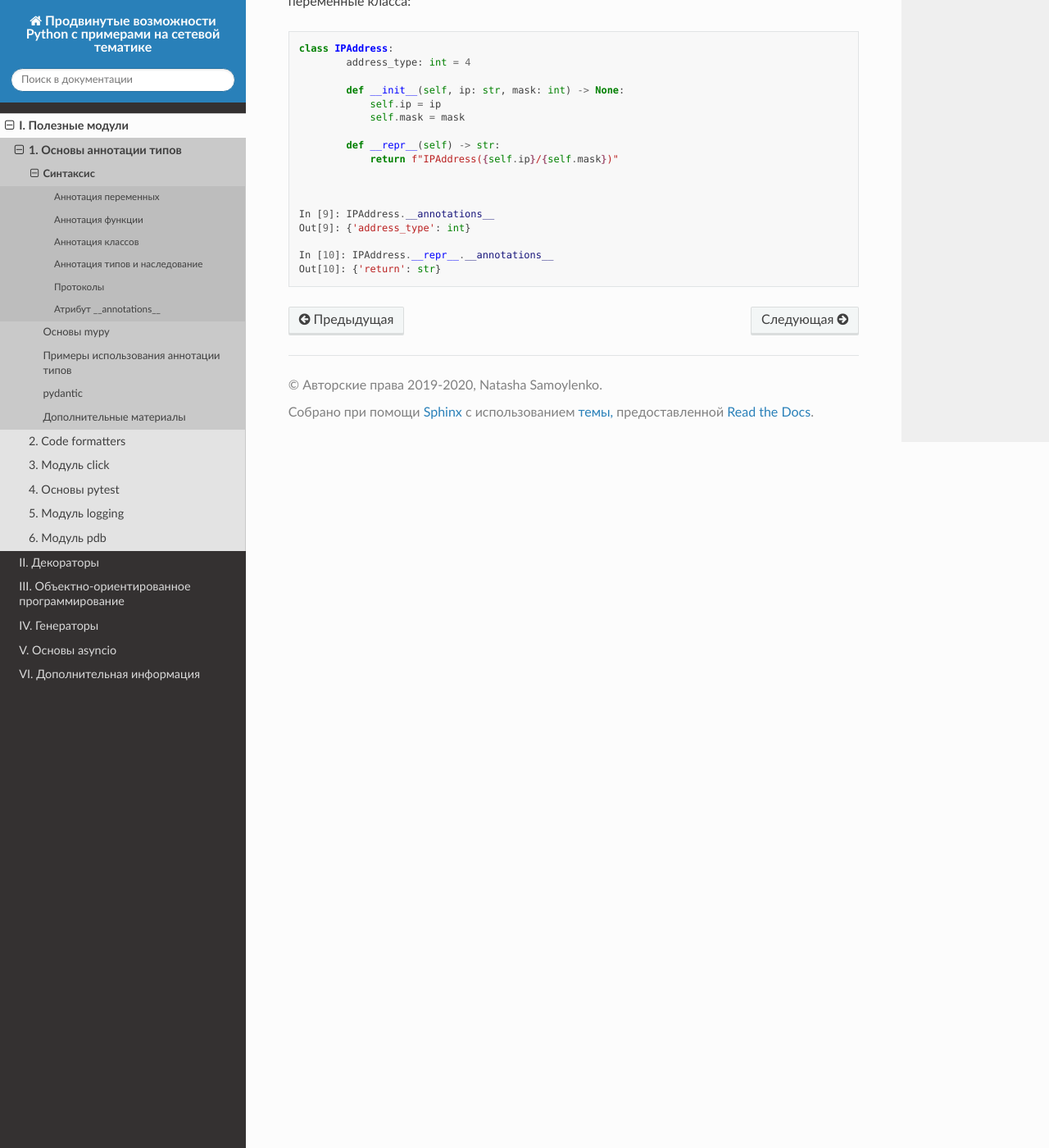
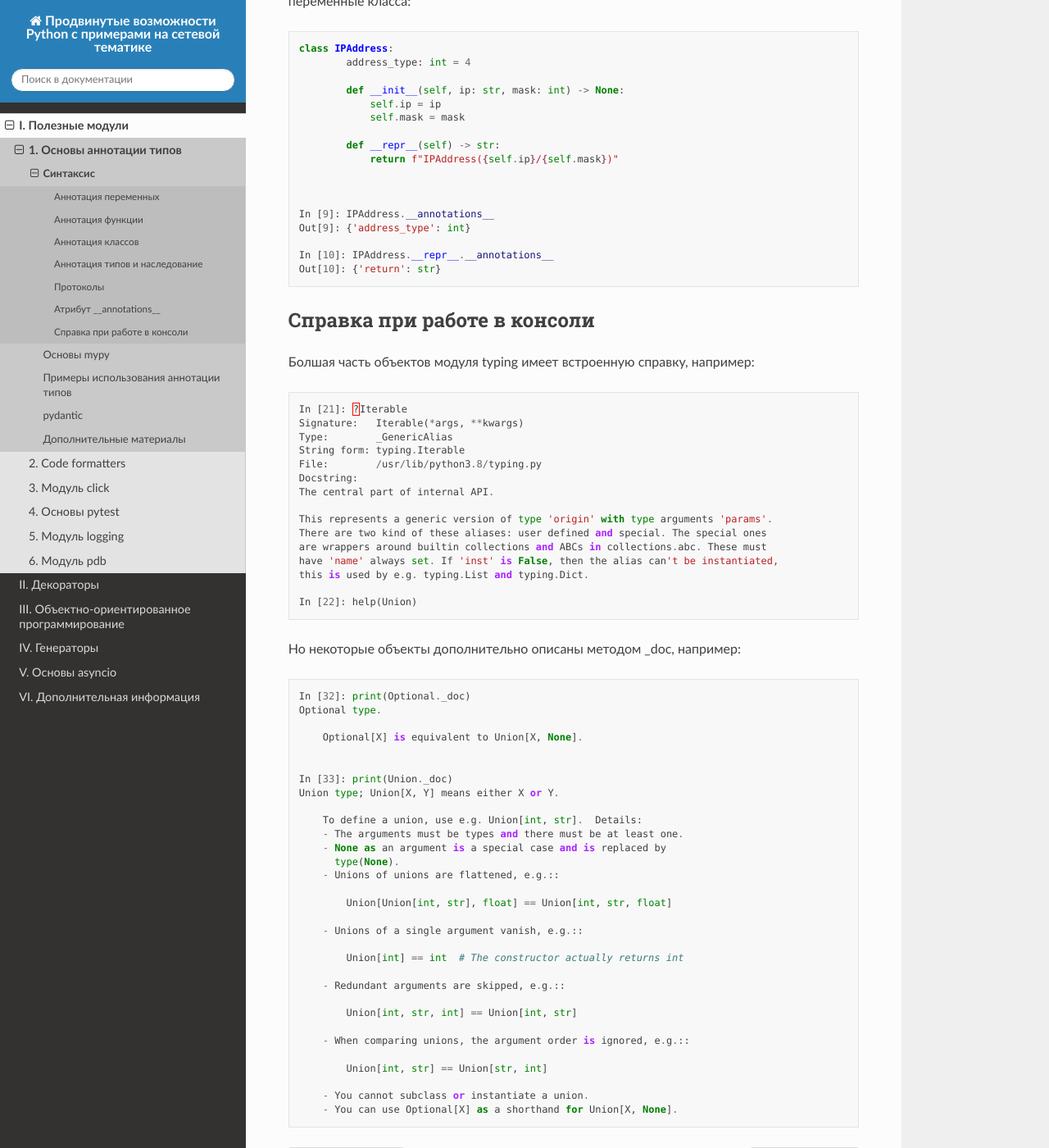
Before and after one commit to natenka/advpyneng-book, a Sphinx documentation site: the page built from docs/source/book/01_type_annotations/syntax.rst, in a window 1280 px wide and 1400 px high, scrolled down 4639 px. Shown: the whole window at 82% size. Built offline with Sphinx 7.4.7 and the Read the Docs theme 2.0.0, drawn with Linux system fonts in a browser that asks for light colours; pages that are not in the unit, such as notebooks, are missing from menus.

Commit message:
Добавил инфу о консольной справке
Возможно, это лишнее, но мне показалось полезным, чтобы не ходить на сайт документации.

```diff
--- a/docs/source/book/01_type_annotations/syntax.rst
+++ b/docs/source/book/01_type_annotations/syntax.rst
@@ -269,3 +269,62 @@
 
     In [10]: IPAddress.__repr__.__annotations__
     Out[10]: {'return': str}
+
+Справка при работе в консоли
+~~~~~~~~~~~~~~~~~~~~
+
+Болшая часть объектов модуля typing имеет встроенную справку, например:
+
+.. code:: python
+
+    In [21]: ?Iterable
+    Signature:   Iterable(*args, **kwargs)
+    Type:        _GenericAlias
+    String form: typing.Iterable
+    File:        /usr/lib/python3.8/typing.py
+    Docstring:
+    The central part of internal API.
+
+    This represents a generic version of type 'origin' with type arguments 'params'.
+    There are two kind of these aliases: user defined and special. The special ones
+    are wrappers around builtin collections and ABCs in collections.abc. These must
+    have 'name' always set. If 'inst' is False, then the alias can't be instantiated,
+    this is used by e.g. typing.List and typing.Dict.
+
+    In [22]: help(Union)
+
+Но некоторые объекты дополнительно описаны методом _doc, например:
+
+.. code:: python
+
+    In [32]: print(Optional._doc)
+    Optional type.
+
+        Optional[X] is equivalent to Union[X, None].
+
+
+    In [33]: print(Union._doc)
+    Union type; Union[X, Y] means either X or Y.
+
+        To define a union, use e.g. Union[int, str].  Details:
+        - The arguments must be types and there must be at least one.
+        - None as an argument is a special case and is replaced by
+          type(None).
+        - Unions of unions are flattened, e.g.::
+
+            Union[Union[int, str], float] == Union[int, str, float]
+
+        - Unions of a single argument vanish, e.g.::
+
+            Union[int] == int  # The constructor actually returns int
+
+        - Redundant arguments are skipped, e.g.::
+
+            Union[int, str, int] == Union[int, str]
+
+        - When comparing unions, the argument order is ignored, e.g.::
+
+            Union[int, str] == Union[str, int]
+
+        - You cannot subclass or instantiate a union.
+        - You can use Optional[X] as a shorthand for Union[X, None].
```
